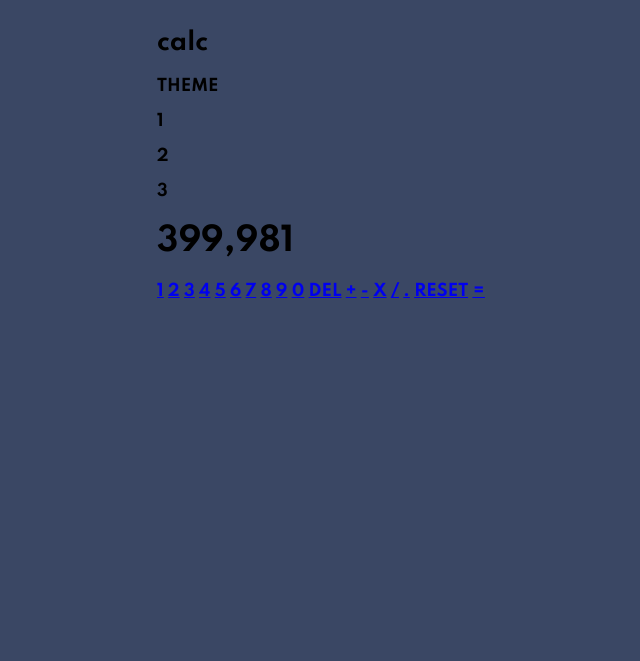
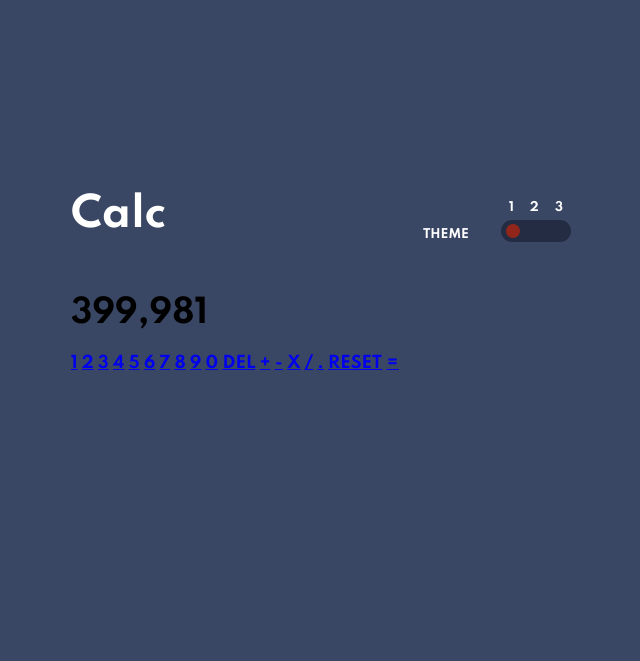
Before and after one commit to yaidercc/Calculadora, a plain HTML site: page index.html in a window 1280 px wide. Shown: the whole page, without its empty margins (319-959 px from the left). Drawn offline with Linux system fonts and the light colour scheme.

Commit message:
header terminado

```diff
--- a/index.html
+++ b/index.html
@@ -12,14 +12,17 @@
 </head>
 <body>
     <div class="container-calc">
-        <header>
+        <header class="header">
             <h2>calc</h1>
             <div class="theme">
                 <p>THEME</p>
                 <div class="swicht-theme">
-                    <p>1</p>
+                    <div class="kind-theme">
+                        <p>1</p>
                     <p>2</p>
                     <p>3</p>
+                    </div>
+
                     <div class="swicht"></div>
                 </div>
             </div>
--- a/sass/estilos.scss
+++ b/sass/estilos.scss
@@ -1,6 +1,12 @@
 /* *** recursos *** */
 @import "componentes/colors";
 @import "componentes/fonts";
+
+/* *** funciones *** */
+@mixin bothsize($size) {
+    height: $size;
+    width: $size;
+}
 
 /* *** Globales *** */
 
@@ -8,8 +14,86 @@ body {
     display: flex;
     justify-content: center;
     align-items: center;
+    min-height: 100vh;
     background-color: $t1mainbackground;
     font-family: $font;
+    text-transform: capitalize;
+    overflow: hidden;
+}
+
+h1,
+h2 {
+    font-weight: $bold;
+}
+
+h2 {
+    font-size: calc(1.4vw + 1.4em);
 }
 
 /* *** calculadora *** */
+
+.container-calc {
+    width: 100%;
+
+}
+
+@media (min-width: 768px) {
+    .container-calc {
+        width: 500px;
+        height: 500px;
+    }
+}
+
+//header
+.header {
+    display: flex;
+    justify-content: space-between;
+    align-items: center;
+    color: $t1txtwhite;
+
+    p {
+        font-size: 12px;
+        margin-bottom: 0;
+    }
+
+    p:nth-child(1) {
+        align-self: flex-end;
+    }
+
+    .theme {
+        display: flex;
+        align-items: center;
+    }
+
+
+}
+
+.swicht-theme {
+    margin-left: 4vmin;
+
+    .kind-theme {
+        display: flex;
+        justify-content: space-around;
+
+    }
+
+    .swicht {
+        position: relative;
+        display: flex;
+        align-items: center;
+        padding: 2px 5px;
+        width: 60px;
+        height: 18px;
+        border-radius: 20px;
+        margin-top: 5px;
+        background-color: $t1togglebackground;
+
+        &::after {
+            content: "";
+            position: absolute;
+            @include bothsize(14px);
+            border-radius: 20px;
+            background-color: $t1keyshadow2;
+        }
+    }
+}
```
Also changed, not shown: css/estilos.css, 1 other file.
